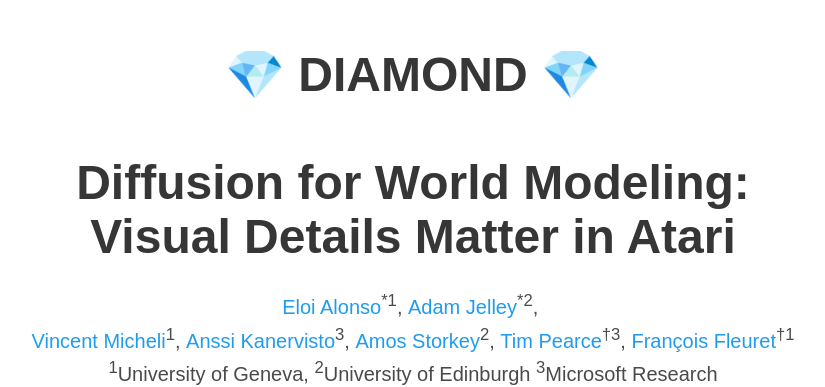
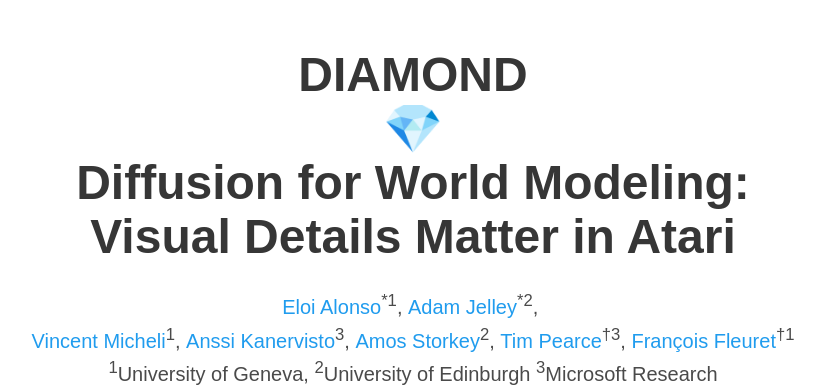
Before and after one commit to diamond-wm/diamond-wm.github.io, a plain HTML site: page index.html in a window 1280 px wide. Shown: the top 387 px of the page, without its empty margins (227-1052 px from the left). Drawn offline with nearby package versions, Linux system fonts and the light colour scheme; some icons are missing; a web font is replaced by a local one.

Commit message:
Update formatting.

```diff
--- a/index.html
+++ b/index.html
@@ -74,7 +74,7 @@
     <div class="container is-max-desktop">
       <div class="columns is-centered">
         <div class="column has-text-centered">
-          <h1 class="title is-1 publication-title">💎 DIAMOND 💎</br></br>Diffusion for World Modeling:</br>Visual Details Matter in Atari</h1>
+          <h1 class="title is-1 publication-title">DIAMOND</br>💎</br>Diffusion for World Modeling:</br>Visual Details Matter in Atari</h1>
           <div class="is-size-5 publication-authors">
             <span class="author-block">
               <a href="https://eloialonso.github.io">Eloi Alonso</a><sup>*1</sup>,</span>
```
